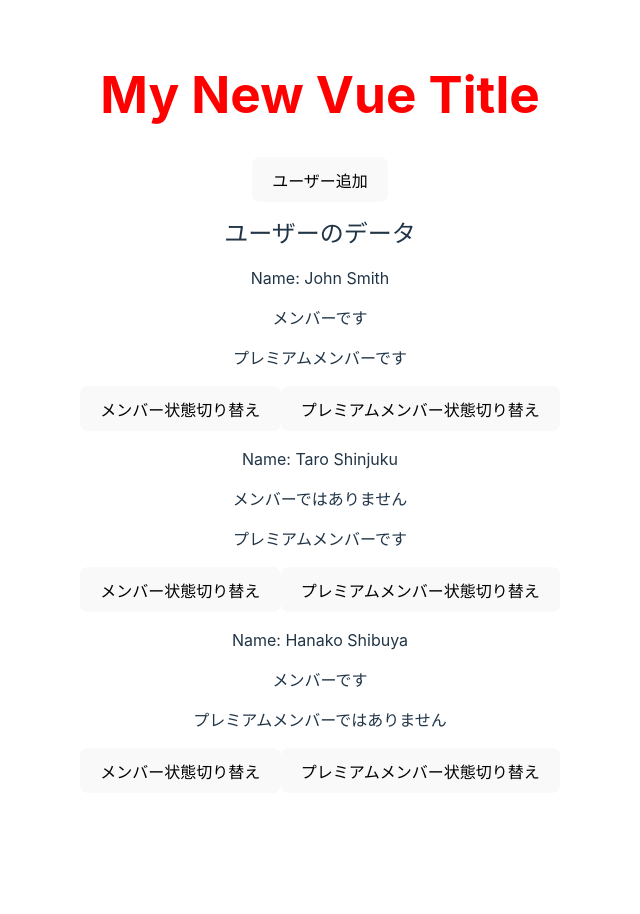
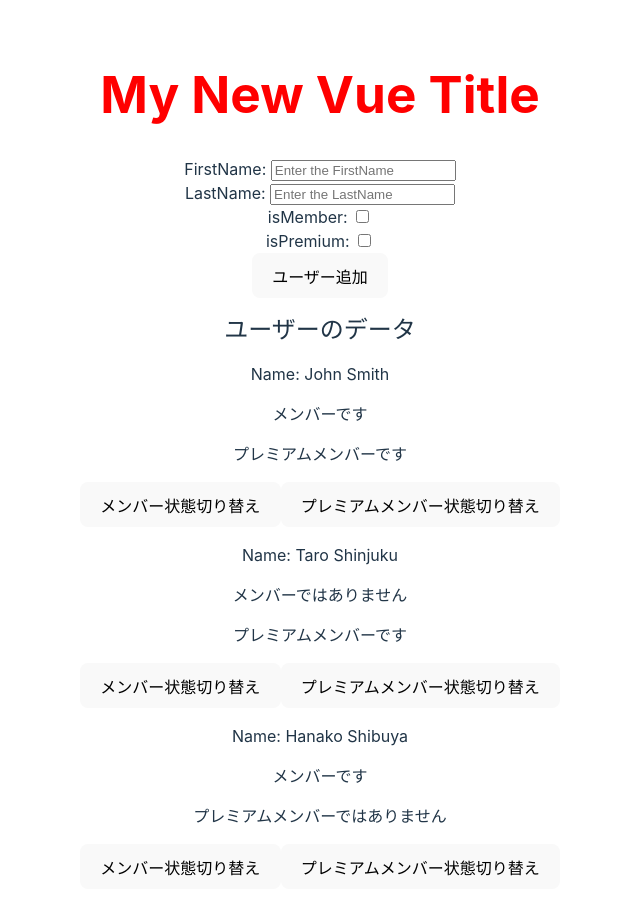
Before and after one commit to LeeDDHH/vue-vite-sample, a Vue app: page / in a window 1280 px wide. Shown: the top 914 px of the page, without its empty margins (320-960 px from the left). Before the commit the page ends 825 px from the top, so only its background shows below. Built offline with nearby package versions, Linux system fonts and the light colour scheme.

Commit message:
vue文法練習（v-model）

```diff
--- a/src/App.vue
+++ b/src/App.vue
@@ -28,7 +28,7 @@
 }
 </style> -->
 
-<!-- <script lang="ts">
+<script lang="ts">
 export default {
   data() {
     return {
@@ -36,6 +36,16 @@
       message: "Welcom to Vue",
       textStatus: {
         red: true,
+      },
+      error: {
+        firstName: false,
+        lastName: false,
+      },
+      input: {
+        firstName: "",
+        lastName: "",
+        isMember: false,
+        isPremium: false,
       },
       users: [
         {
@@ -71,64 +81,113 @@
     changePremiumStatus(index: number) {
       return (this.users[index].isPremium = !this.users[index].isPremium);
     },
+    validateStringInput(inputElem: "firstName" | "lastName") {
+      console.log(inputElem);
+      if (!this.input[inputElem].length) return (this.error[inputElem] = true);
+      this.error[inputElem] = false;
+    },
     addUser() {
-      this.users.push({
-        firstName: "First",
-        lastName: "Last",
-        isMember: true,
-        isPremium: true,
-      });
+      if (!this.input.firstName || !this.input.lastName) return;
+      this.users.push(this.input);
+      this.input = {
+        firstName: "",
+        lastName: "",
+        isMember: false,
+        isPremium: false,
+      };
+      this.error = {
+        firstName: false,
+        lastName: false,
+      };
     },
   },
-}; -->
+  watch: {
+    "input.firstName"() {
+      this.validateStringInput("firstName");
+    },
+    "input.lastName"() {
+      this.validateStringInput("lastName");
+    },
+  },
+};
 
-<script setup lang="ts">
-import { ref } from "vue";
+// <script setup lang="ts">
+// import { ref } from "vue";
 
-const title = ref("My New Vue Title");
-const message = ref("Welcom to Vue");
-const textStatus = ref({ red: true });
-const users = ref([
-  {
-    firstName: "John",
-    lastName: "Smith",
-    isMember: true,
-    isPremium: true,
-  },
-  {
-    firstName: "Taro",
-    lastName: "Shinjuku",
-    isMember: false,
-    isPremium: true,
-  },
-  {
-    firstName: "Hanako",
-    lastName: "Shibuya",
-    isMember: true,
-    isPremium: false,
-  },
-]);
+// const title = ref("My New Vue Title");
+// const message = ref("Welcom to Vue");
+// const textStatus = ref({ red: true });
+// const users = ref([
+//   {
+//     firstName: "John",
+//     lastName: "Smith",
+//     isMember: true,
+//     isPremium: true,
+//   },
+//   {
+//     firstName: "Taro",
+//     lastName: "Shinjuku",
+//     isMember: false,
+//     isPremium: true,
+//   },
+//   {
+//     firstName: "Hanako",
+//     lastName: "Shibuya",
+//     isMember: true,
+//     isPremium: false,
+//   },
+// ]);
 
-const fullName = (firstName: string, lastName: string) => `${firstName} ${lastName}`;
+// const fullName = (firstName: string, lastName: string) => `${firstName} ${lastName}`;
 
-const changeMemberStatus = (index: number) => {
-  users.value[index].isMember = !users.value[index].isMember;
-};
-const changePremiumStatus = (index: number) => {
-  users.value[index].isPremium = !users.value[index].isPremium;
-};
-const addUser = () => {
-  users.value.push({
-    firstName: "First",
-    lastName: "Last",
-    isMember: true,
-    isPremium: true,
-  });
-};
+// const changeMemberStatus = (index: number) => {
+//   users.value[index].isMember = !users.value[index].isMember;
+// };
+// const changePremiumStatus = (index: number) => {
+//   users.value[index].isPremium = !users.value[index].isPremium;
+// };
+// const addUser = () => {
+//   users.value.push({
+//     firstName: "First",
+//     lastName: "Last",
+//     isMember: true,
+//     isPremium: true,
+//   });
+// };
 </script>
 
 <template>
   <h1 :title="message" :class="textStatus">{{ title }}</h1>
+  <div>
+    <label for="firstName">FirstName: </label>
+    <input
+      v-model="input.firstName"
+      @blur="validateStringInput('firstName')"
+      type="text"
+      id="firstName"
+      placeholder="Enter the FirstName"
+    />
+    <p v-if="error.firstName" :class="textStatus">require first name.</p>
+  </div>
+  <div>
+    <label for="lastName">LastName: </label>
+    <input
+      v-model="input.lastName"
+      @blur="validateStringInput('lastName')"
+      type="text"
+      id="lastName"
+      placeholder="Enter the LastName"
+    />
+    <p v-if="error.lastName" :class="textStatus">require last name.</p>
+  </div>
+  <div>
+    <label for="isMember">isMember: </label>
+    <input v-model="input.isMember" type="checkbox" id="isMember" />
+  </div>
+  <div>
+    <label for="isPremium">isPremium: </label>
+    <input v-model="input.isPremium" type="checkbox" id="isPremium" />
+  </div>
   <button @click="addUser">ユーザー追加</button>
   <h2>ユーザーのデータ</h2>
   <div v-for="(user, index) in users" :key="index">
```
